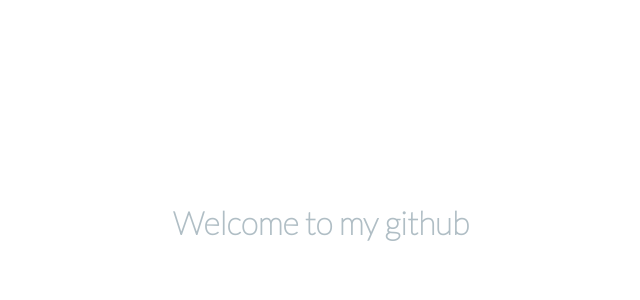
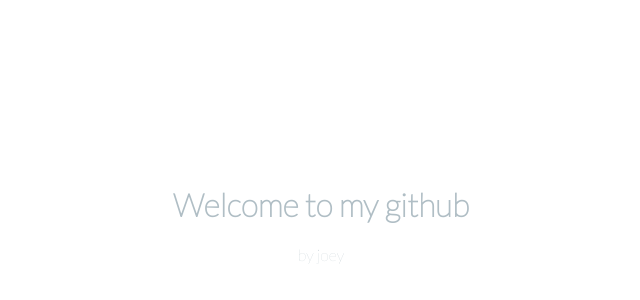
Before and after one commit to joeymetal/joeymetal.github.io, a plain HTML site: page index.html in a window 1280 px wide. Shown: the part 178-478 px from the top of the page, without its empty margins (319-959 px from the left). Drawn offline with Linux system fonts and the light colour scheme.

Commit message:
Update index.html

```diff
--- a/index.html
+++ b/index.html
@@ -54,6 +54,7 @@
         <div class="container">
             <div class="content">
                 <h1>Welcome to my github</h1>
+                <p>by joey</p>
             </div>
         </div>
     </body>
```
